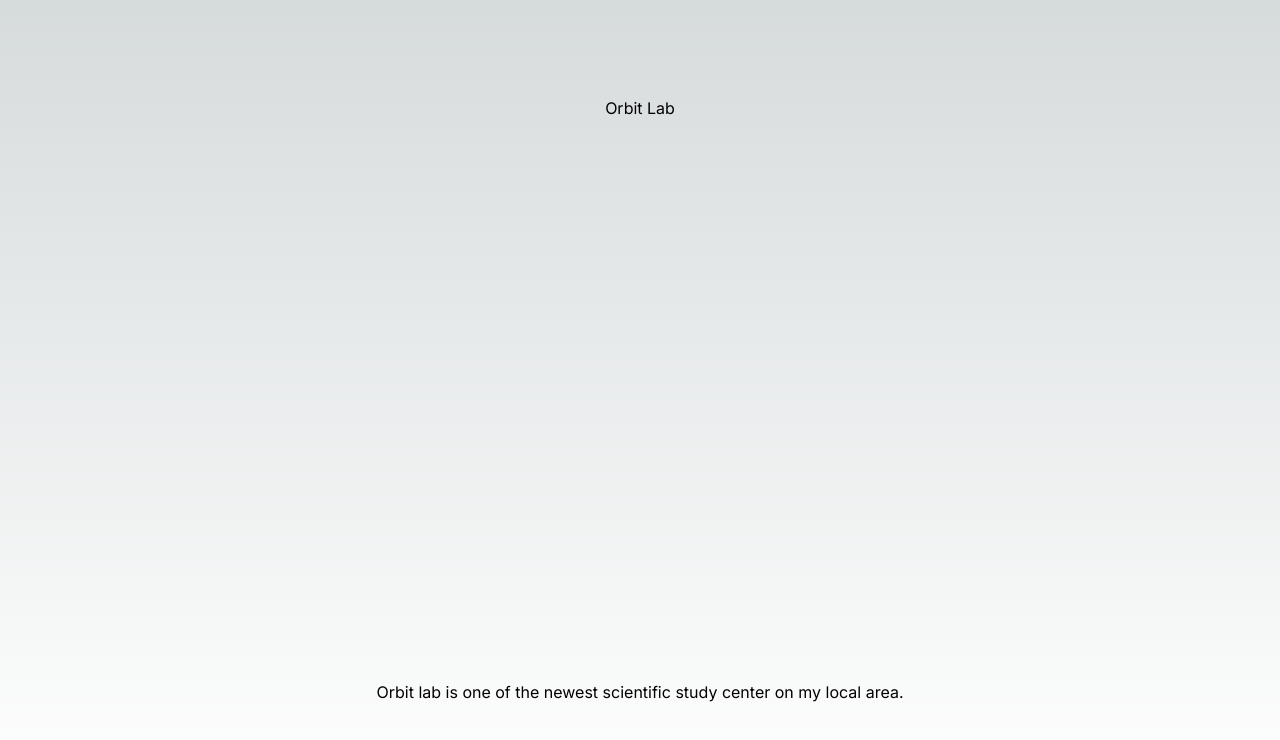
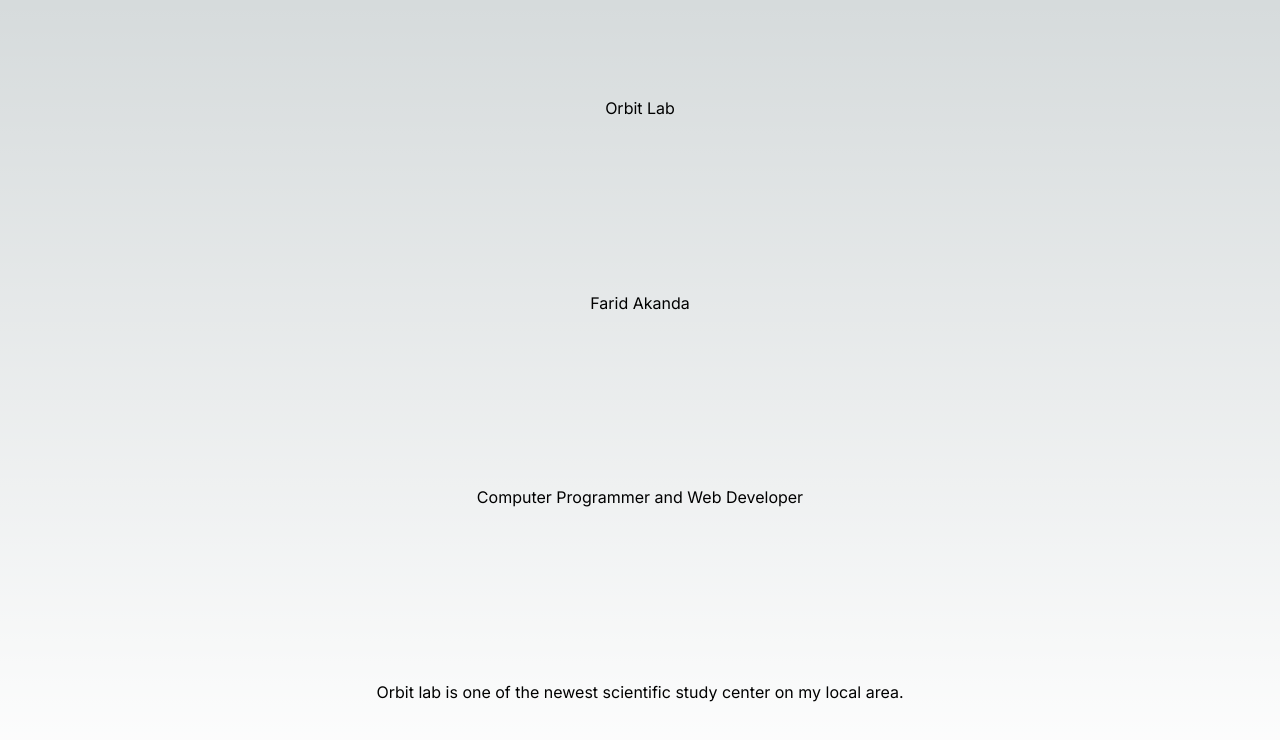
Before and after one commit to faridhakanda/axon-lab, a Next.js app: page / in a window 1280 px wide. Shown: the top 740 px of the page. Built offline with nearby package versions, Linux system fonts and the light colour scheme.

Commit message:
second commit

```diff
--- a/src/app/page.tsx
+++ b/src/app/page.tsx
@@ -4,6 +4,8 @@ export default function Home() {
   return (
     <main className="flex min-h-screen flex-col items-center justify-between p-24">
       <h1>Orbit Lab</h1>
+      <h1>Farid Akanda</h1>
+      <h2>Computer Programmer and Web Developer</h2>
       <p>Orbit lab is one of the newest scientific study center
         on my local area.
       </p>
```
